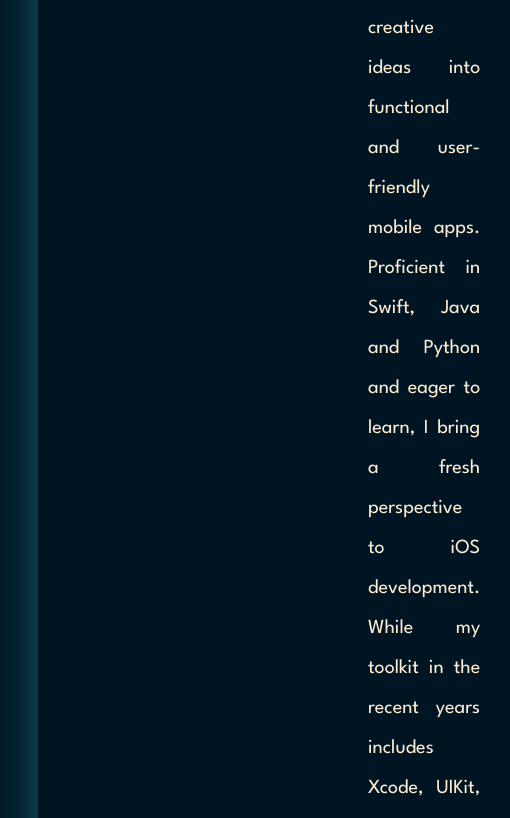
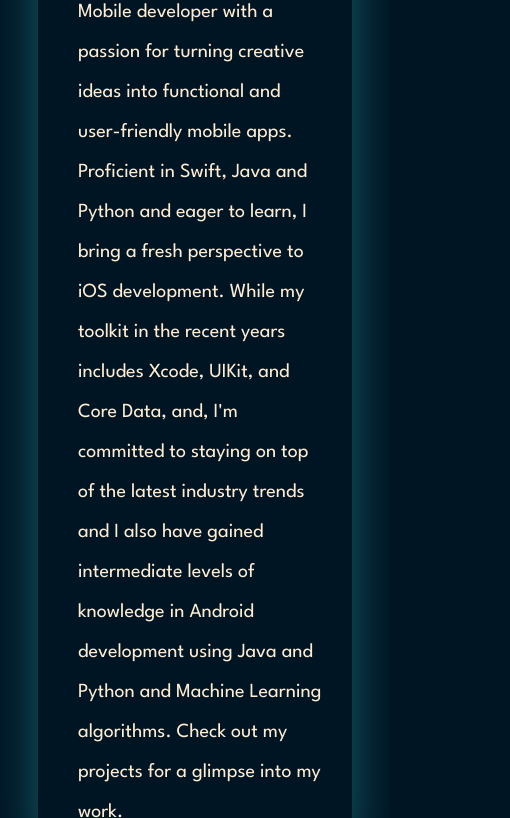
Before and after one commit to Omgandhi18/Omgandhi18.github.io, a plain HTML site: page index.html in a window 390 px wide. Shown: the part 628-1446 px from the top of the page, 510 px wide, since content can reach past the window. Drawn offline with Linux system fonts and the light colour scheme.

Commit message:
Changes to make webstie responsive

```diff
--- a/styles.css
+++ b/styles.css
@@ -3,6 +3,10 @@
     --DarkBlue: #001524;
     --DarkTeal: #15616d;
     --White: white;
+    --Orange: #ff7d00;
+}
+*{
+    box-sizing: border-box;
 }
 .topNav > *{
     height: 50px;
@@ -49,7 +53,7 @@ body{
     display: flex;
     margin-left: 30px;
     margin-right: 30px;
-    text-align: justify;
+    text-align: left;
     border-radius: 20px;
     width: fit-content;
     box-shadow: 0px 0px 50px var(--DarkTeal);
@@ -214,3 +218,39 @@ body{
 .githubLinks:visited{
     color: var(--Cream);
 }
+@media (max-width:320px)  {
+    /* smartphones, iPhone, portrait 480x320 phones */
+    #AboutMe{
+        display: inline-block;
+    }
+}
+@media (max-width:481px)  {
+     /* portrait e-readers (Nook/Kindle), smaller tablets @ 600 or @ 640 wide. */
+     #AboutMe{
+        display: inline-block;
+    }
+}
+@media (max-width:641px)  {
+    /* portrait tablets, portrait iPad, landscape e-readers, landscape 800x480 or 854x480 phones */
+    #AboutMe{
+        display: inline-block;
+    }
+}
+@media (max-width:961px)  {
+    /* tablet, landscape iPad, lo-res laptops ands desktops */
+    #AboutMe{
+        display: inline-block;
+    }
+}
+@media (max-width:1025px) {
+     /* big landscape tablets, laptops, and desktops */
+     #AboutMe{
+        display: inline-block;
+    }
+}
+@media (max-width:1281px) {
+    /* hi-res laptops and desktops */
+    #AboutMe{
+        display: inline-block;
+    }
+}
```
